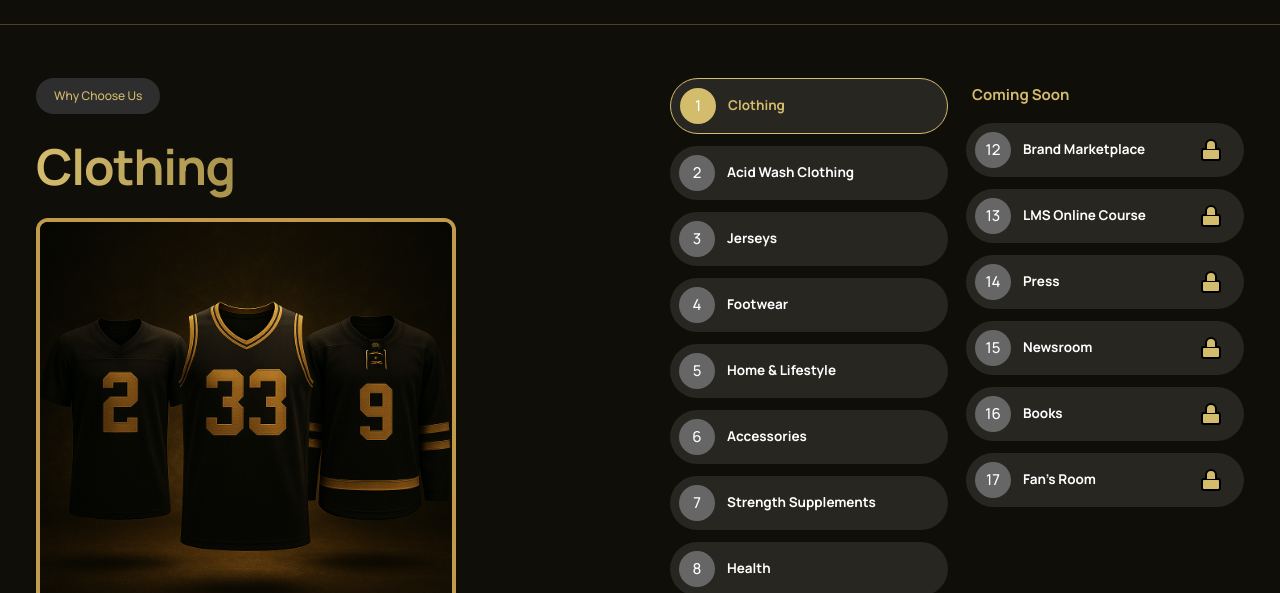
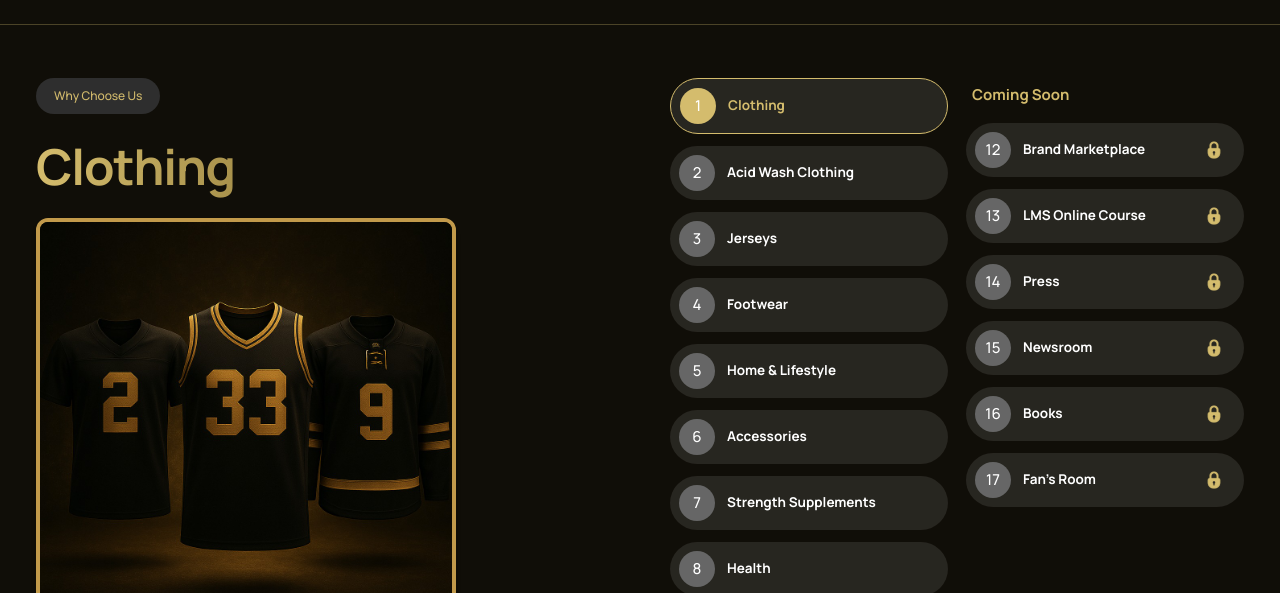
Before and after one commit to mhashamkhan1761999/home-town-final, a React (Vite) app: page /athletes in a window 1280 px wide. Shown: the part 1800-2393 px from the top of the page. Built offline with nearby package versions, Linux system fonts and the light colour scheme; what country-list would draw is missing.

Commit message:
just fix lock

```diff
--- a/src/pages/Athletes.jsx
+++ b/src/pages/Athletes.jsx
@@ -2,7 +2,6 @@ import React, { useState } from 'react';
 
 import CarouselSlider from '../components/CarouselSlider'
 import { Link } from 'react-router-dom';
-import { Lock } from 'lucide-react';
 
 
 
@@ -242,8 +241,8 @@ const Athletes = () => {
                               {id}
                             </div>
                             <div className="text-white font-bold text-base">{titles[index]}</div>
-                            <div className="ml-auto">
-                              <Lock size={20} className="text-black fill-[#d4bc6d]" />
+                            <div className="ml-auto mr-4 flex items-center">
+                              <img src="/mask_lock.svg" alt="locked" className="w-6 h-6" />
                             </div>
                           </div>
                         );
@@ -336,8 +335,8 @@ const Athletes = () => {
                                 <div className="text-white font-bold text-base sm:text-lg ml-4">
                                   {titles[index]}
                                 </div>
-                                <div className="ml-auto mr-4">
-                                  <Lock size={24} className="text-black fill-[#d4bc6d]" />
+                                <div className="ml-auto mr-4 flex items-center">
+                                  <img src="/mask_lock.svg" alt="locked" className="w-6 h-6" />
                                 </div>
                               </div>
                             );
```
Also changed, not shown: public/mask_lock.svg (added).
